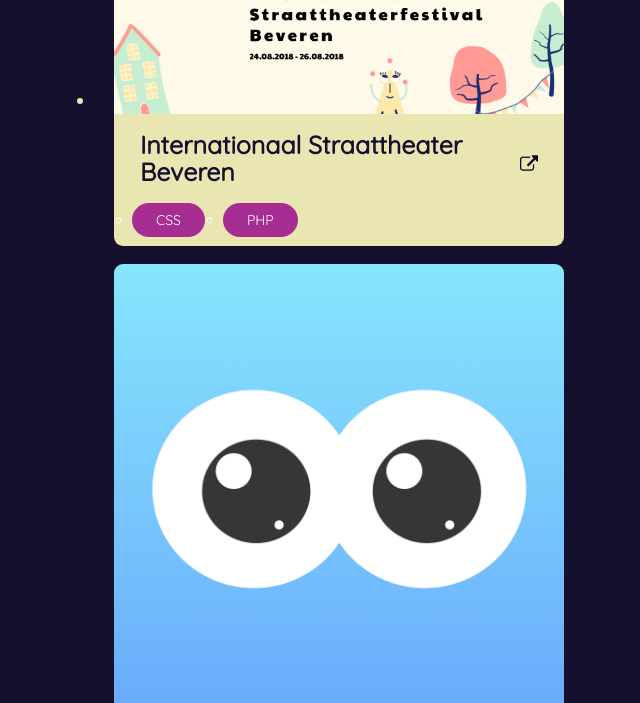
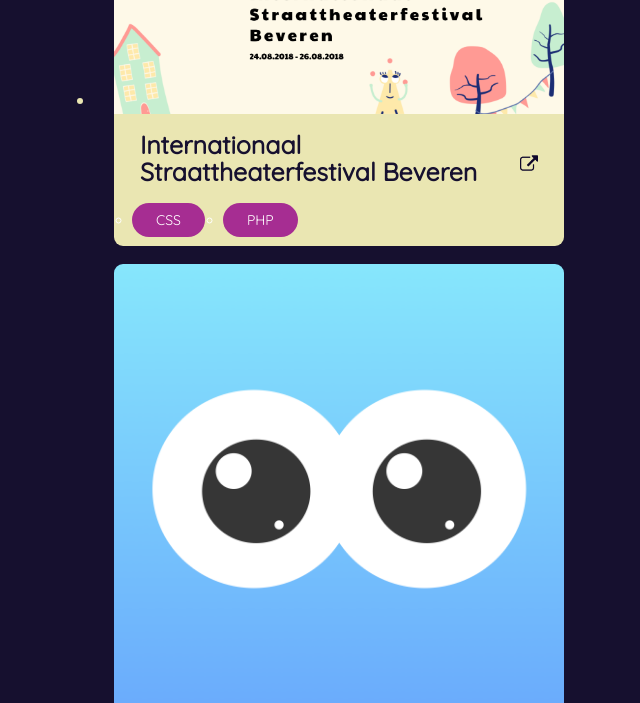
Before and after one commit to maximdegeyter/personal-website, a Gatsby site: page /projects in a window 1280 px wide. Shown: the part 1262-1965 px from the top of the page, without its empty margins (30-670 px from the left). Built offline with nearby package versions, Linux system fonts and the light colour scheme; Gatsby itself is replaced by a stand-in of ours; a web font is replaced by a local one.

Commit message:
Update Projects “internationaal-straattheater-beveren”

```diff
--- a/projects/internationaal-straattheater-beveren.md
+++ b/projects/internationaal-straattheater-beveren.md
@@ -1,5 +1,5 @@
 ---
-title: Internationaal Straattheater Beveren
+title: Internationaal Straattheaterfestival Beveren
 description: Made as a school project, with the focus on responsiveness (Flexbox
   & CSS Grid).
 tags:
```
